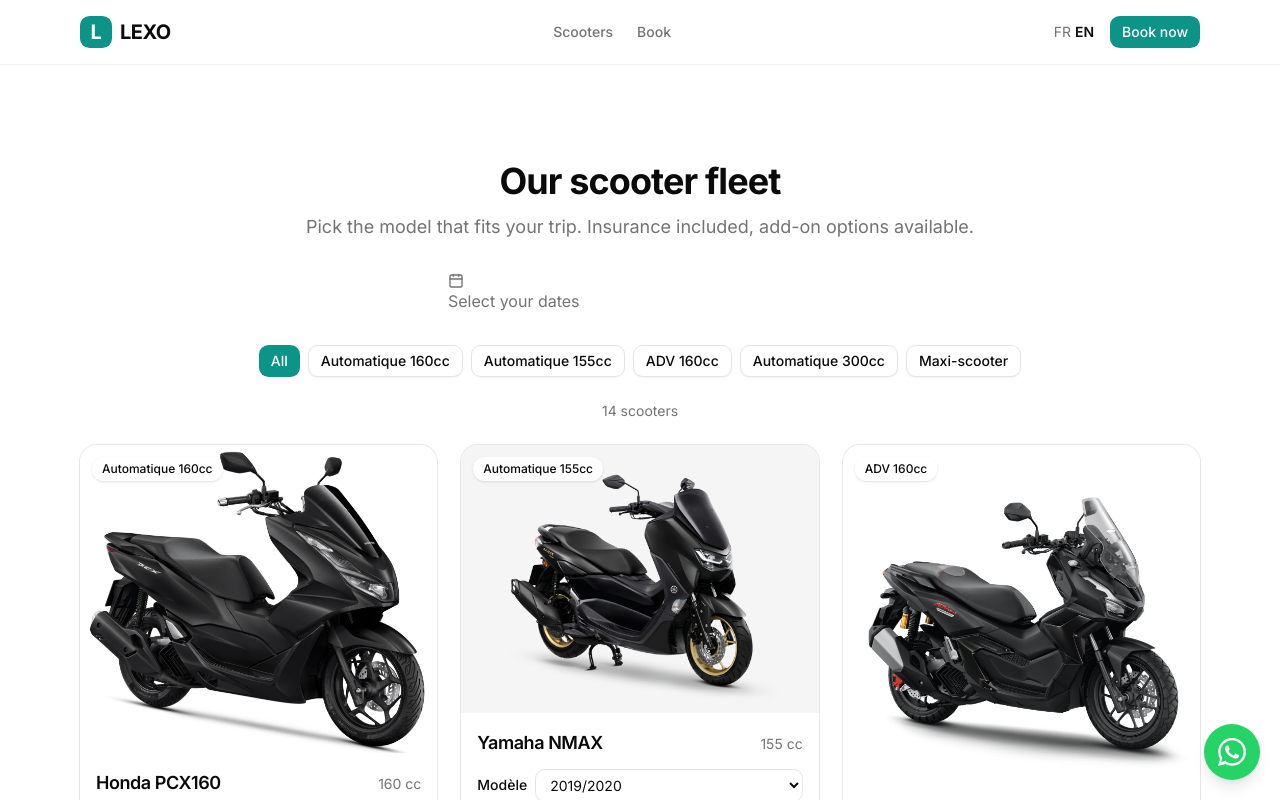
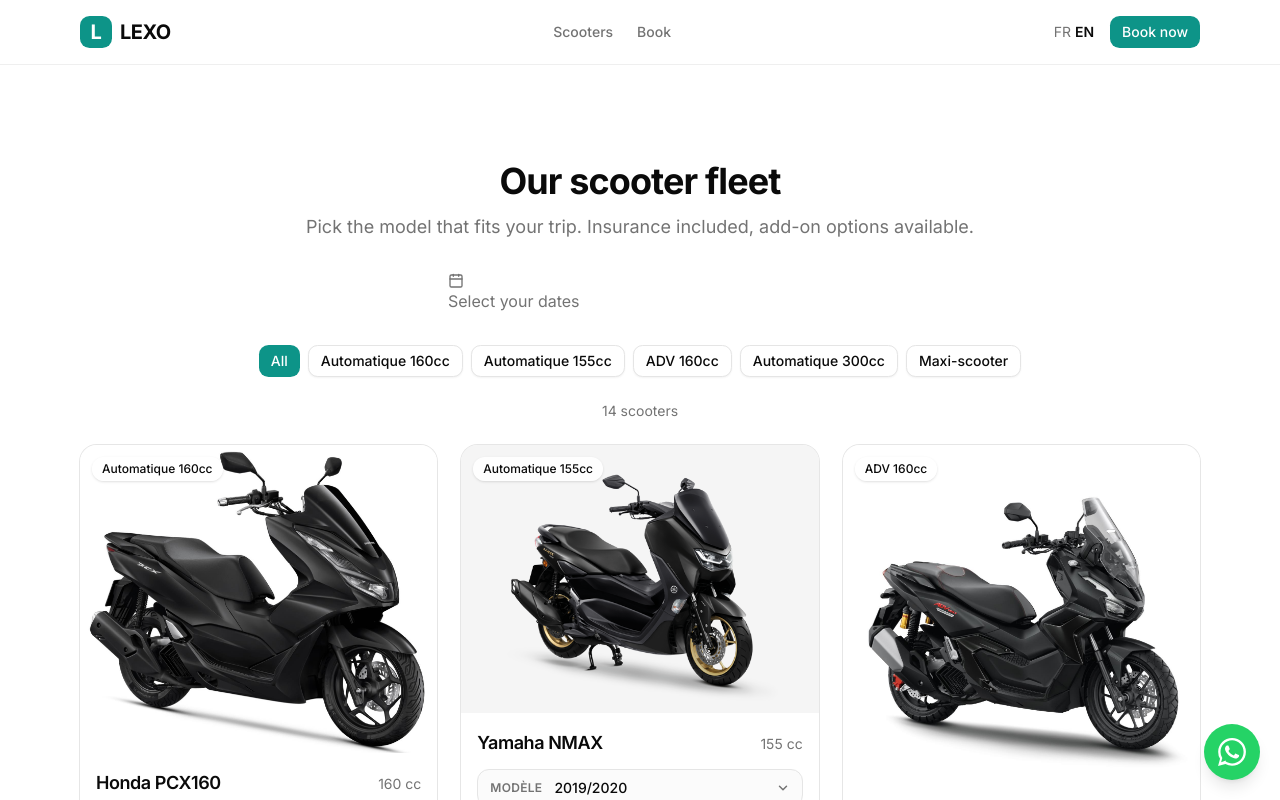
Before and after one commit to Kerian112233/lego-site, a Next.js app: page /en/scooters in a window 1280 px wide. Shown: the top 800 px of the page. Built offline with nearby package versions, Linux system fonts and the light colour scheme.

Commit message:
Style variant dropdown: clean pill-style with chevron icon

```diff
--- a/components/scooter-card.tsx
+++ b/components/scooter-card.tsx
@@ -91,15 +91,16 @@
         </div>
 
         {hasVariants && (
-          <div className="flex items-center gap-2">
-            <label htmlFor={`variant-${initialModel.id}`} className="shrink-0 text-sm font-medium">
+          <div className="flex items-center gap-3 rounded-lg border border-border bg-muted/40 px-3 py-2">
+            <span className="shrink-0 text-xs font-semibold uppercase tracking-wide text-muted-foreground">
               Modèle
-            </label>
+            </span>
+            <div className="relative flex-1">
               <select
                 id={`variant-${initialModel.id}`}
                 value={selectedId}
                 onChange={(e) => setSelectedId(e.target.value)}
-              className="flex-1 rounded-md border border-border bg-background px-2.5 py-1.5 text-sm focus:outline-none focus:ring-2 focus:ring-primary"
+                className="w-full appearance-none bg-transparent pr-6 text-sm font-medium text-foreground focus:outline-none cursor-pointer"
               >
                 {variants.map((v) => (
                   <option key={v.id} value={v.id}>
@@ -107,6 +108,14 @@
                   </option>
                 ))}
               </select>
+              <svg
+                className="pointer-events-none absolute right-0 top-1/2 -translate-y-1/2 text-muted-foreground"
+                width="14" height="14" viewBox="0 0 24 24" fill="none"
+                stroke="currentColor" strokeWidth="2.5" strokeLinecap="round" strokeLinejoin="round"
+              >
+                <path d="m6 9 6 6 6-6"/>
+              </svg>
+            </div>
           </div>
         )}
 
```
Lines whose indentation alone changed are shown as unchanged.
